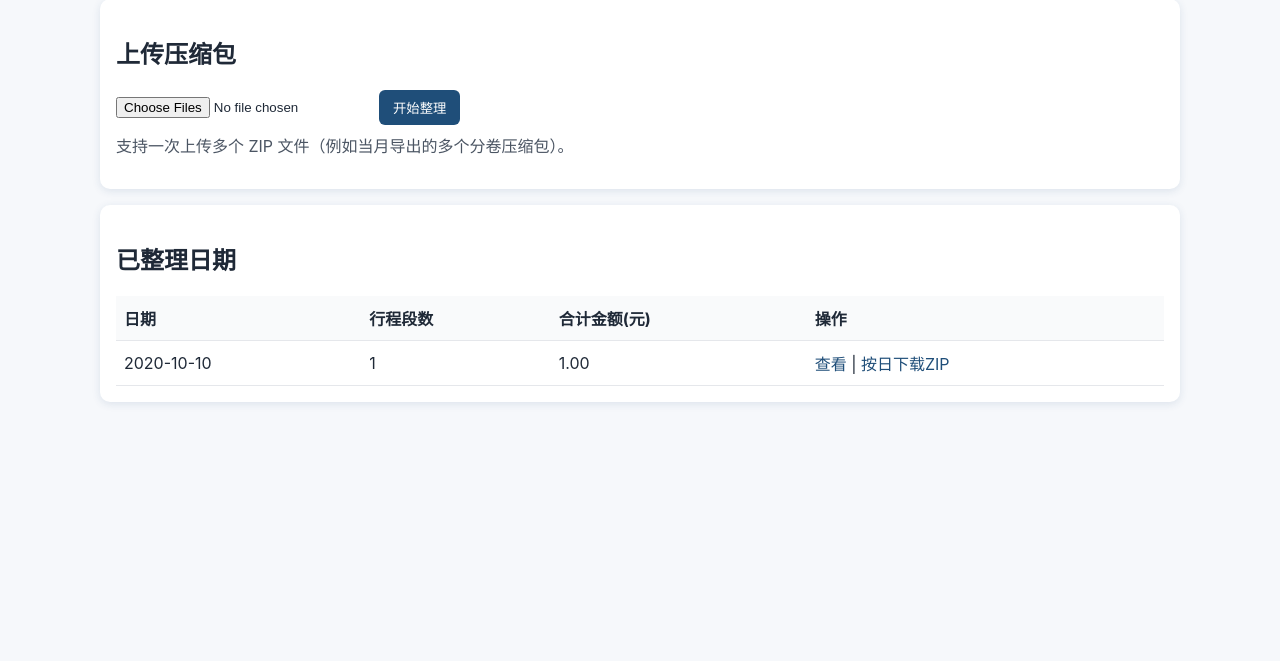
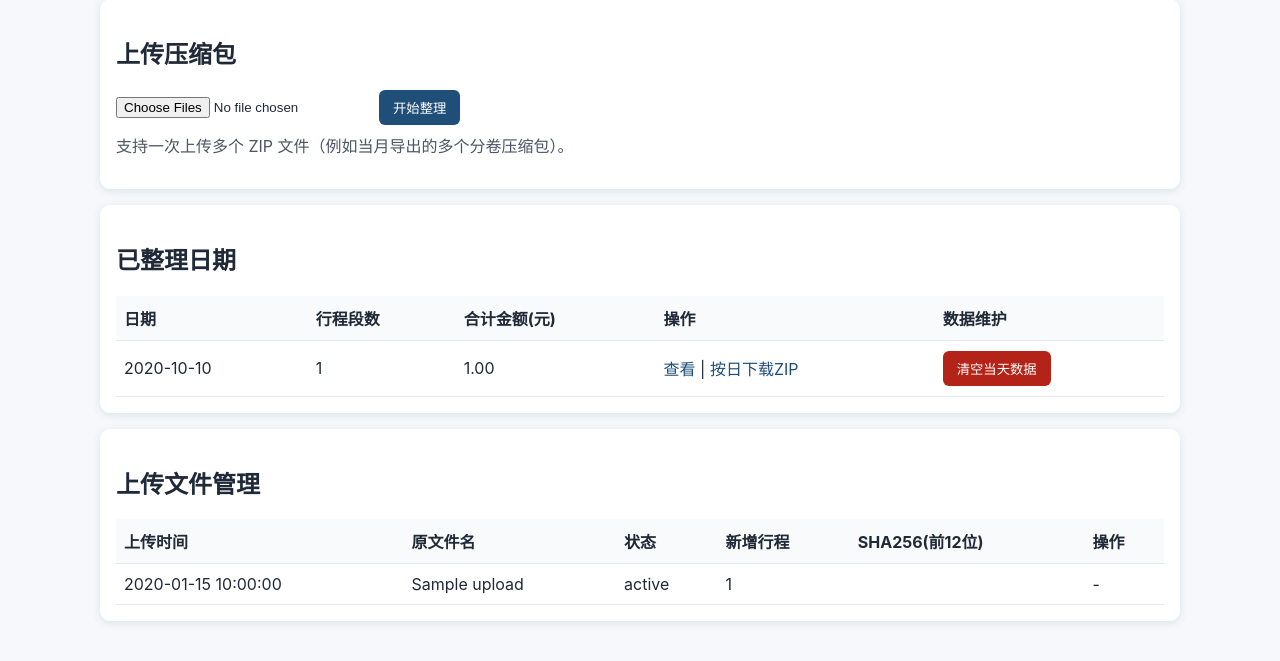
Before and after one commit to fuyiyi1982/OrganizeReceipts, a FastAPI app: template app/templates/index.html in a window 1280 px wide. Shown: the part 139-800 px from the top of the page. Run offline with FastAPI, Linux system fonts and the light colour scheme; the template is opened without the code that fills it: most values are stand-ins (such as "Sample title", 1, 10 or a date in 2020).

Commit message:
feat: add day clear, upload management and duplicate upload detection

```diff
--- a/app/main.py
+++ b/app/main.py
@@ -2,14 +2,17 @@ from __future__ import annotations
 
 import io
 import json
+import hashlib
 import re
 import shutil
+import uuid
 import zipfile
 from collections import Counter
 from dataclasses import dataclass
 from datetime import date, datetime
 from pathlib import Path
 from typing import Iterable
+from urllib.parse import quote
 
 from fastapi import FastAPI, File, HTTPException, Request, UploadFile
 from fastapi.responses import FileResponse, HTMLResponse, RedirectResponse, StreamingResponse
@@ -21,8 +24,10 @@ BASE_DIR = Path(__file__).resolve().parent.parent
 DATA_DIR = BASE_DIR / "data"
 STORAGE_DIR = DATA_DIR / "storage"
 TMP_DIR = DATA_DIR / "tmp"
+UPLOADS_DIR = DATA_DIR / "uploads"
+UPLOAD_RECORDS_FILE = DATA_DIR / "upload_records.json"
 
-for directory in (DATA_DIR, STORAGE_DIR, TMP_DIR):
+for directory in (DATA_DIR, STORAGE_DIR, TMP_DIR, UPLOADS_DIR):
     directory.mkdir(parents=True, exist_ok=True)
 
 
@@ -112,6 +117,40 @@ def parse_amount_from_xml(text: str) -> float:
         if match:
             return float(match.group(1))
     return 0.0
+
+
+def load_upload_records() -> list[dict]:
+    if not UPLOAD_RECORDS_FILE.exists():
+        return []
+    try:
+        return json.loads(UPLOAD_RECORDS_FILE.read_text(encoding="utf-8"))
+    except Exception:
+        return []
+
+
+def save_upload_records(records: list[dict]) -> None:
+    UPLOAD_RECORDS_FILE.write_text(
+        json.dumps(records, ensure_ascii=False, indent=2),
+        encoding="utf-8",
+    )
+
+
+def sha256_of_file(path: Path) -> str:
+    h = hashlib.sha256()
+    with path.open("rb") as f:
+        for chunk in iter(lambda: f.read(1024 * 1024), b""):
+            h.update(chunk)
+    return h.hexdigest()
+
+
+def list_uploads() -> list[dict]:
+    records = load_upload_records()
+    sorted_records = sorted(records, key=lambda r: r.get("uploaded_at", ""), reverse=True)
+    for rec in sorted_records:
+        stored_name = rec.get("stored_name", "")
+        file_path = UPLOADS_DIR / stored_name if stored_name else None
+        rec["file_exists"] = bool(file_path and file_path.exists())
+    return sorted_records
 
 
 def extract_zip(zip_path: Path, destination: Path) -> None:
@@ -324,6 +363,14 @@ def within_storage(path: Path) -> bool:
         return False
 
 
+def within_uploads(path: Path) -> bool:
+    try:
+        path.resolve().relative_to(UPLOADS_DIR.resolve())
+        return True
+    except ValueError:
+        return False
+
+
 @app.get("/", response_class=HTMLResponse)
 def index(request: Request, message: str | None = None) -> HTMLResponse:
     return templates.TemplateResponse(
@@ -331,6 +378,7 @@ def index(request: Request, message: str | None = None) -> HTMLResponse:
         {
             "request": request,
             "days": list_days(),
+            "uploads": list_uploads(),
             "message": message,
         },
     )
@@ -339,13 +387,21 @@ def index(request: Request, message: str | None = None) -> HTMLResponse:
 @app.post("/upload")
 async def upload(files: list[UploadFile] = File(...)) -> RedirectResponse:
     if not files:
-        return RedirectResponse(url="/?message=未选择文件", status_code=303)
+        return RedirectResponse(url=f"/?message={quote('未选择文件')}", status_code=303)
 
     workspace = TMP_DIR / f"upload_{datetime.now().strftime('%Y%m%d_%H%M%S_%f')}"
     workspace.mkdir(parents=True, exist_ok=True)
 
+    upload_records = load_upload_records()
+    active_hashes = {
+        r.get("sha256")
+        for r in upload_records
+        if r.get("sha256") and r.get("status") != "deleted"
+    }
+
     processed_count = 0
     trip_count = 0
+    duplicate_count = 0
 
     try:
         for upload_file in files:
@@ -354,18 +410,59 @@ async def upload(files: list[UploadFile] = File(...)) -> RedirectResponse:
             if not upload_file.filename.lower().endswith(".zip"):
                 continue
 
-            target = workspace / Path(upload_file.filename).name
+            upload_id = uuid.uuid4().hex
+            safe_name = Path(upload_file.filename).name
+            stored_name = f"{datetime.now().strftime('%Y%m%d_%H%M%S')}_{upload_id}_{safe_name}"
+            target = UPLOADS_DIR / stored_name
             with target.open("wb") as f:
                 shutil.copyfileobj(upload_file.file, f)
+
+            file_hash = sha256_of_file(target)
+            file_size = target.stat().st_size
+
+            if file_hash in active_hashes:
+                duplicate_count += 1
+                target.unlink(missing_ok=True)
+                upload_records.append(
+                    {
+                        "id": upload_id,
+                        "original_name": safe_name,
+                        "stored_name": "",
+                        "sha256": file_hash,
+                        "size": file_size,
+                        "uploaded_at": datetime.now().isoformat(timespec="seconds"),
+                        "status": "duplicate",
+                        "trip_count": 0,
+                        "message": "重复上传，已跳过处理",
+                    }
+                )
+                continue
 
             records = process_uploaded_zip(target, workspace)
             processed_count += 1
             trip_count += len(records)
+            active_hashes.add(file_hash)
+
+            upload_records.append(
+                {
+                    "id": upload_id,
+                    "original_name": safe_name,
+                    "stored_name": stored_name,
+                    "sha256": file_hash,
+                    "size": file_size,
+                    "uploaded_at": datetime.now().isoformat(timespec="seconds"),
+                    "status": "processed",
+                    "trip_count": len(records),
+                    "message": "处理成功",
+                }
+            )
     finally:
         shutil.rmtree(workspace, ignore_errors=True)
 
-    msg = f"上传完成：处理压缩包 {processed_count} 个，新增行程 {trip_count} 段"
-    return RedirectResponse(url=f"/?message={msg}", status_code=303)
+    save_upload_records(upload_records)
+
+    msg = f"上传完成：处理压缩包 {processed_count} 个，新增行程 {trip_count} 段，重复跳过 {duplicate_count} 个"
+    return RedirectResponse(url=f"/?message={quote(msg)}", status_code=303)
 
 
 @app.get("/day/{year}/{month}/{day}", response_class=HTMLResponse)
@@ -405,6 +502,17 @@ def view_day(year: int, month: int, day: int, request: Request) -> HTMLResponse:
     )
 
 
+@app.post("/day/{year}/{month}/{day}/clear")
+def clear_day(year: int, month: int, day: int) -> RedirectResponse:
+    day_dir = STORAGE_DIR / f"{year:04d}" / f"{month:02d}" / f"{day:02d}"
+    if day_dir.exists() and day_dir.is_dir():
+        shutil.rmtree(day_dir, ignore_errors=True)
+        msg = f"已清空 {year:04d}-{month:02d}-{day:02d} 的数据"
+    else:
+        msg = f"{year:04d}-{month:02d}-{day:02d} 不存在"
+    return RedirectResponse(url=f"/?message={quote(msg)}", status_code=303)
+
+
 @app.get("/download/day/{year}/{month}/{day}")
 def download_day(year: int, month: int, day: int) -> StreamingResponse:
     day_dir = get_day_dir(year, month, day)
@@ -427,3 +535,55 @@ def download_file(year: int, month: int, day: int, trip: str, filename: str) ->
     if not file_path.exists() or not file_path.is_file() or not within_storage(file_path):
         raise HTTPException(status_code=404, detail="文件不存在")
     return FileResponse(path=file_path)
+
+
+@app.get("/uploads/{upload_id}/download")
+def download_upload(upload_id: str) -> FileResponse:
+    records = load_upload_records()
+    record = next((r for r in records if r.get("id") == upload_id), None)
+    if not record:
+        raise HTTPException(status_code=404, detail="上传记录不存在")
+
+    stored_name = record.get("stored_name", "")
+    if not stored_name:
+        raise HTTPException(status_code=404, detail="该记录没有可下载源文件")
+
+    file_path = UPLOADS_DIR / stored_name
+    if not file_path.exists() or not file_path.is_file() or not within_uploads(file_path):
+        raise HTTPException(status_code=404, detail="源文件不存在")
+
+    filename = record.get("original_name") or file_path.name
+    return FileResponse(path=file_path, filename=filename)
+
+
+@app.post("/uploads/{upload_id}/delete")
+def delete_upload(upload_id: str) -> RedirectResponse:
+    records = load_upload_records()
+    changed = False
+    deleted_name = ""
+
+    for record in records:
+        if record.get("id") != upload_id:
+            continue
+        if record.get("status") == "deleted":
+            break
+
+        stored_name = record.get("stored_name", "")
+        if stored_name:
+            file_path = UPLOADS_DIR / stored_name
+            if file_path.exists() and file_path.is_file() and within_uploads(file_path):
+                file_path.unlink(missing_ok=True)
+            deleted_name = record.get("original_name", stored_name)
+
+        record["status"] = "deleted"
+        record["deleted_at"] = datetime.now().isoformat(timespec="seconds")
+        changed = True
+        break
+
+    if changed:
+        save_upload_records(records)
+        msg = f"已删除上传文件：{deleted_name or upload_id}"
+    else:
+        msg = "未找到可删除的上传记录"
+
+    return RedirectResponse(url=f"/?message={quote(msg)}", status_code=303)
--- a/app/static/style.css
+++ b/app/static/style.css
@@ -54,6 +54,18 @@ button:hover {
   background: #173a5b;
 }
 
+button.danger {
+  background: #b42318;
+}
+
+button.danger:hover {
+  background: #8e1a13;
+}
+
+.inline-form {
+  display: inline;
+}
+
 .hint {
   margin-top: 8px;
   color: #4b5563;
--- a/app/templates/day.html
+++ b/app/templates/day.html
@@ -8,6 +8,9 @@
     <span> | </span>
     <a href="/download/day/{{ year }}/{{ month }}/{{ day }}">下载当日ZIP</a>
   </p>
+  <form action="/day/{{ year }}/{{ month }}/{{ day }}/clear" method="post" onsubmit="return confirm('确定清空该日期下全部行程数据吗？');">
+    <button type="submit" class="danger">清空当天数据</button>
+  </form>
 </section>
 
 {% for trip in trips %}
--- a/app/templates/index.html
+++ b/app/templates/index.html
@@ -23,6 +23,7 @@
           <th>行程段数</th>
           <th>合计金额(元)</th>
           <th>操作</th>
+          <th>数据维护</th>
         </tr>
       </thead>
       <tbody>
@@ -36,6 +37,11 @@
             <span> | </span>
             <a href="/download/day/{{ d.year }}/{{ d.month }}/{{ d.day }}">按日下载ZIP</a>
           </td>
+          <td>
+            <form action="/day/{{ d.year }}/{{ d.month }}/{{ d.day }}/clear" method="post" onsubmit="return confirm('确定清空该日期下全部行程数据吗？');">
+              <button type="submit" class="danger">清空当天数据</button>
+            </form>
+          </td>
         </tr>
       {% endfor %}
       </tbody>
@@ -44,4 +50,46 @@
     <p>暂无数据，请先上传压缩包。</p>
   {% endif %}
 </section>
+
+<section class="card">
+  <h2>上传文件管理</h2>
+  {% if uploads %}
+    <table>
+      <thead>
+        <tr>
+          <th>上传时间</th>
+          <th>原文件名</th>
+          <th>状态</th>
+          <th>新增行程</th>
+          <th>SHA256(前12位)</th>
+          <th>操作</th>
+        </tr>
+      </thead>
+      <tbody>
+      {% for u in uploads %}
+        <tr>
+          <td>{{ u.uploaded_at }}</td>
+          <td>{{ u.original_name }}</td>
+          <td>{{ u.status }}</td>
+          <td>{{ u.trip_count or 0 }}</td>
+          <td>{{ (u.sha256 or '')[:12] }}</td>
+          <td>
+            {% if u.status != 'deleted' and u.file_exists %}
+              <a href="/uploads/{{ u.id }}/download">下载源文件</a>
+              <span> | </span>
+              <form action="/uploads/{{ u.id }}/delete" method="post" class="inline-form" onsubmit="return confirm('确定删除这个上传源文件吗？');">
+                <button type="submit" class="danger">删除</button>
+              </form>
+            {% else %}
+              <span>-</span>
+            {% endif %}
+          </td>
+        </tr>
+      {% endfor %}
+      </tbody>
+    </table>
+  {% else %}
+    <p>暂无上传记录。</p>
+  {% endif %}
+</section>
 {% endblock %}
```
